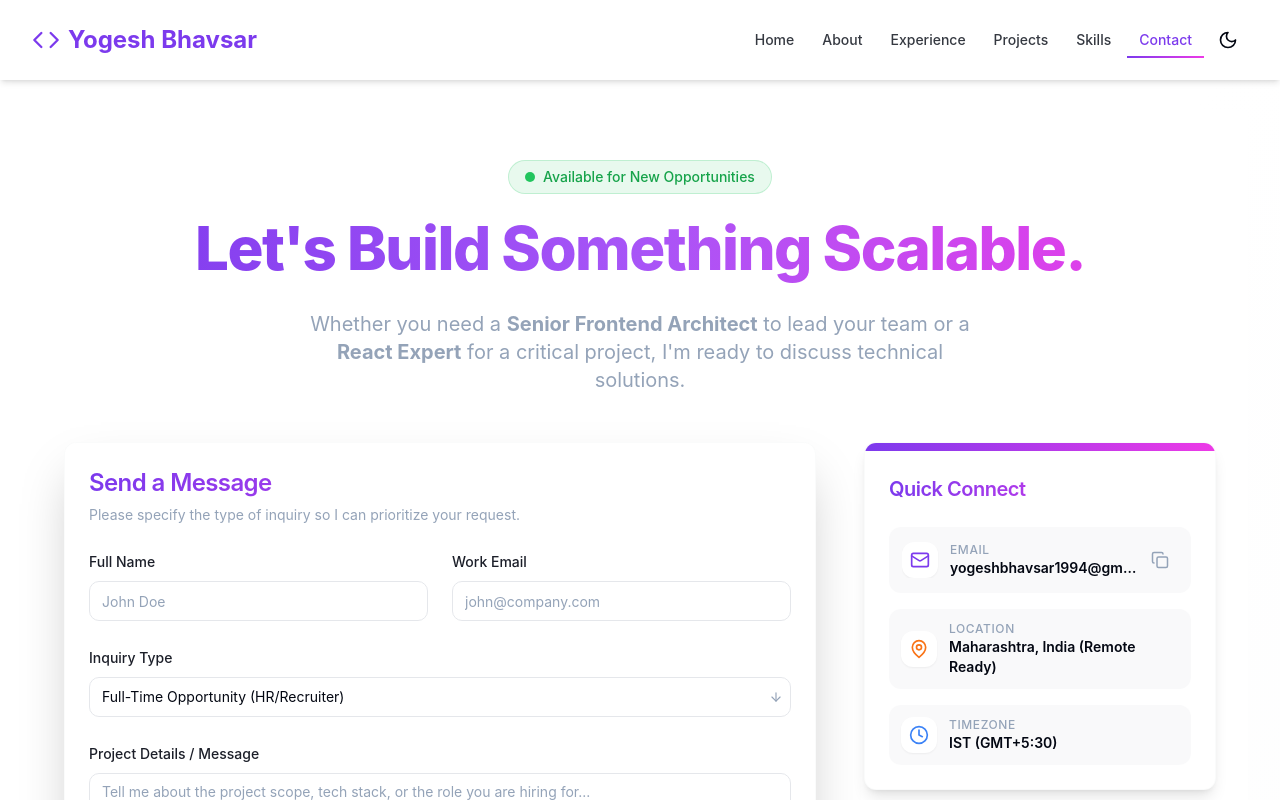
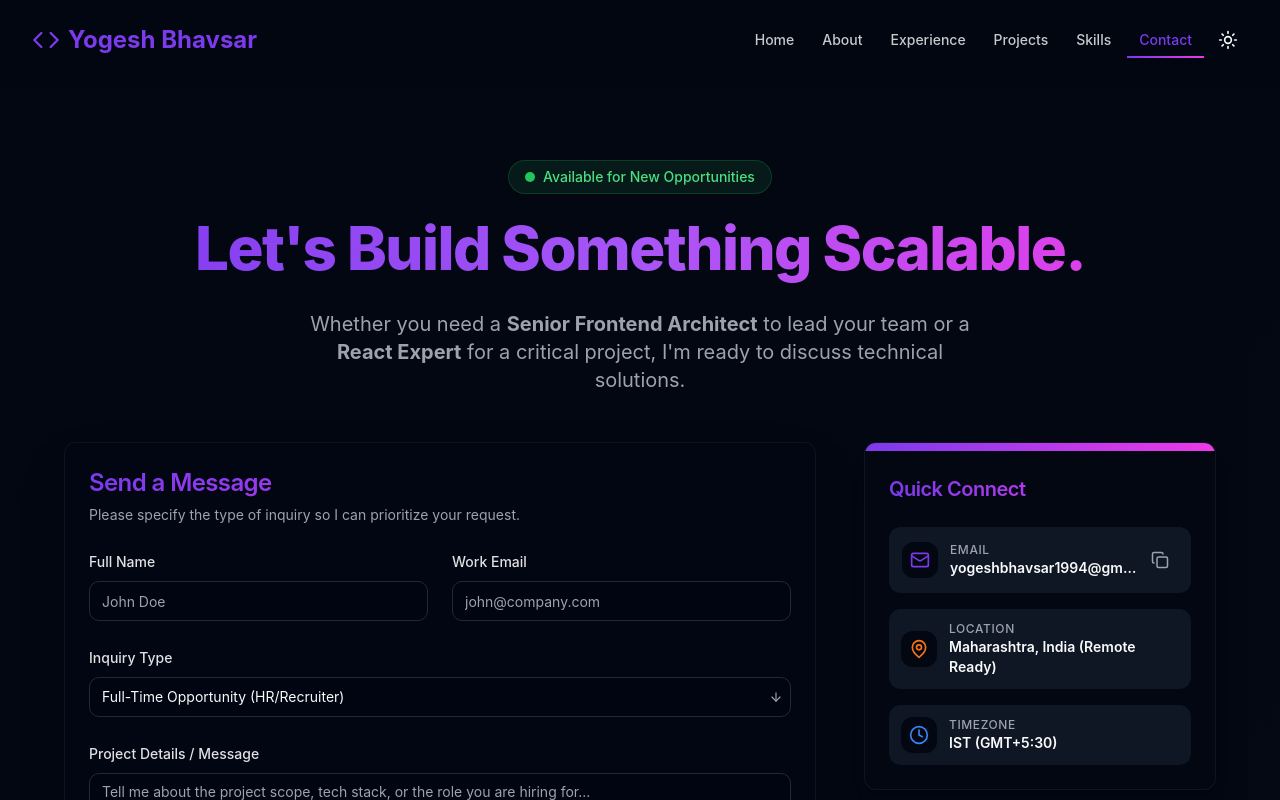
Before and after one commit to yogeshu/portfolio, a React (Vite) app in the folder React Project/: page /contact in a window 1280 px wide. Shown: the top 800 px of the page. Built offline with nearby package versions, Linux system fonts and the light colour scheme.

Commit message:
feat: set default theme to dark mode in Navbar component

```diff
--- a/React Project/src/components/Navbar.jsx
+++ b/React Project/src/components/Navbar.jsx
@@ -22,7 +22,7 @@ const Navbar = () => {
   const [darkMode, setDarkMode] = useState(() => {
     const theme = localStorage.getItem('theme');
     if (theme) return theme === 'dark';
-    return window.matchMedia('(prefers-color-scheme: dark)').matches;
+    return true; // default to dark mode
   });
   const location = useLocation();
 
```
